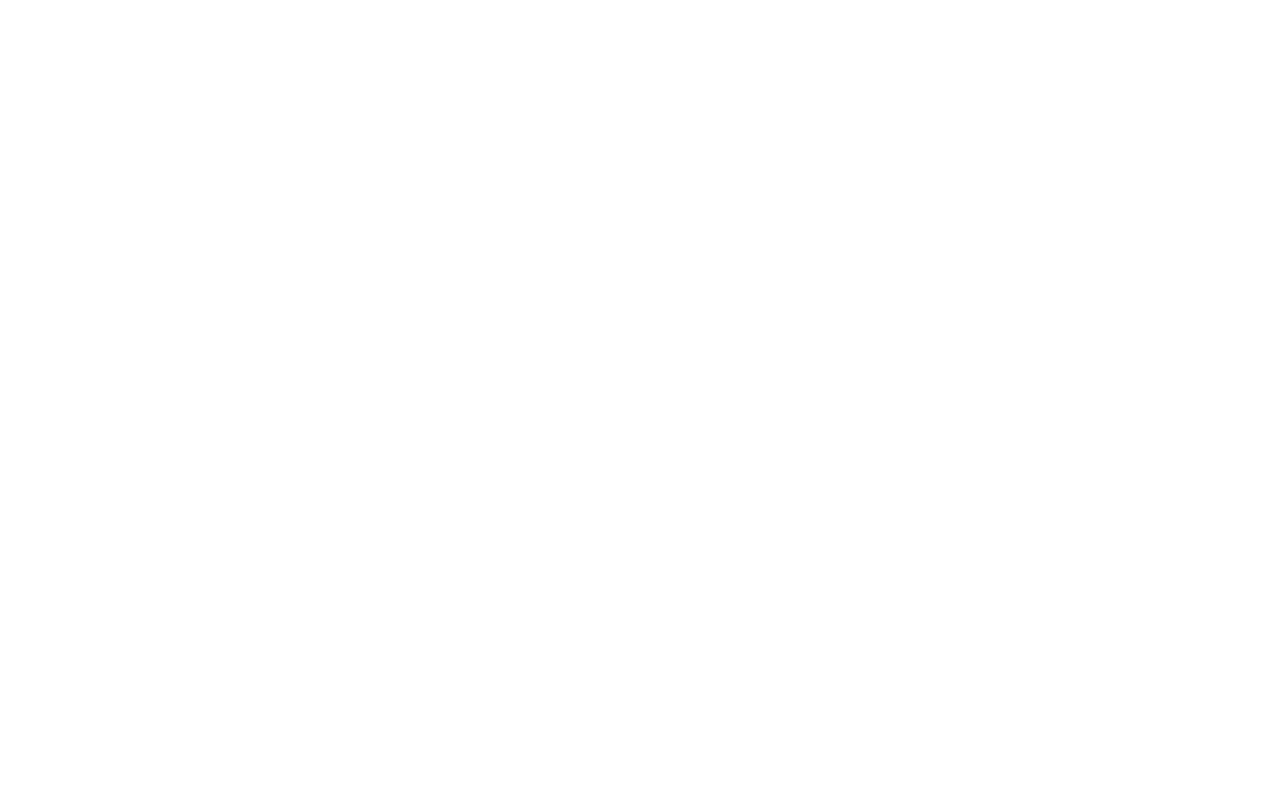
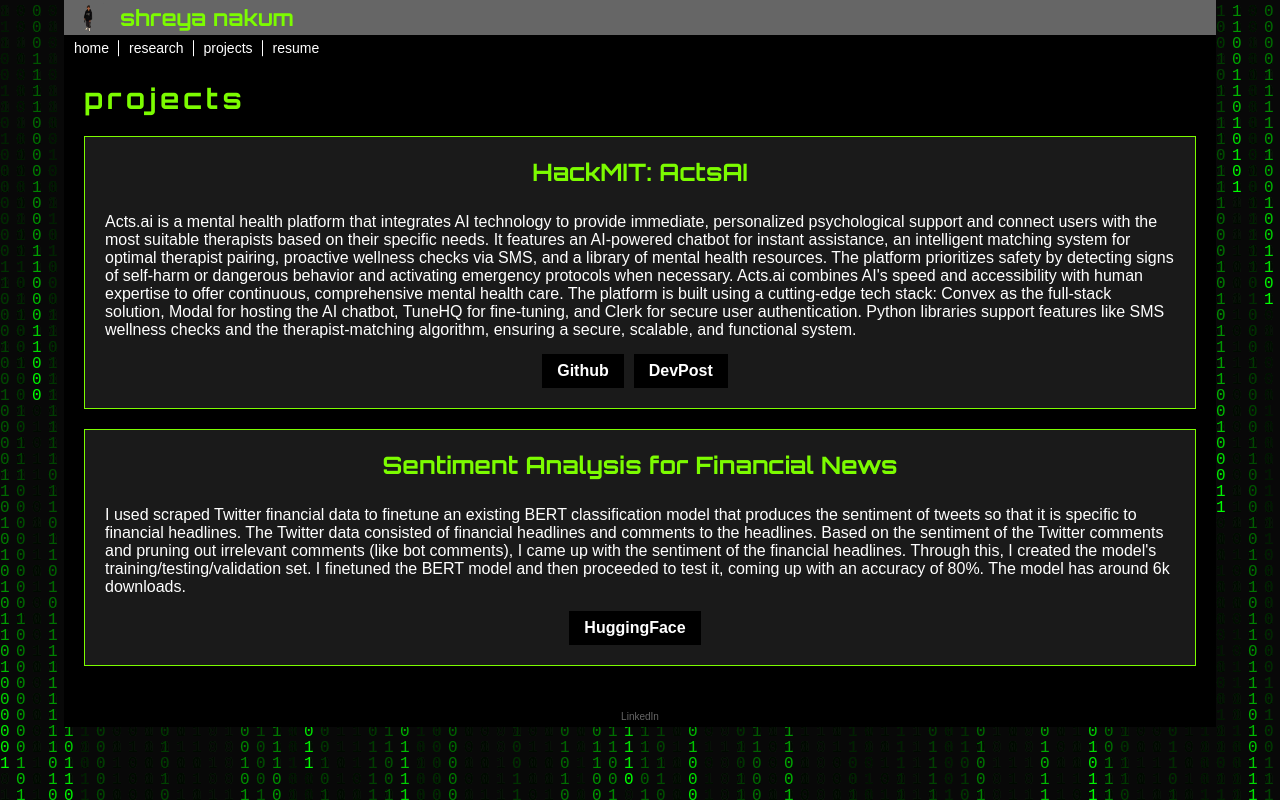
Before and after one commit to sn82978/sn82978.github.io, a React (Vite) app in the folder personal-site/: page /projects in a window 1280 px wide. Before the commit this address had no page. Built offline with nearby package versions, Linux system fonts and the light colour scheme.

Commit message:
finished website

```diff
--- a/personal-site/src/App.css
+++ b/personal-site/src/App.css
@@ -96,22 +96,22 @@
  transform: translateY(-50%);
  height: 60%;
  width: 1px;
- background-color: #fff; /* Line color */
+ background-color: #fff;
 }
 
 
 .navigation a {
- color: #ffffff; /* Text color */
+ color: #ffffff;
  text-decoration: none;
  font-size: 14px;
- display: block; /* Make the link fill the li */
- transition: background-color 0.3s ease; /* Smooth transition */
+ display: block;
+ transition: background-color 0.3s ease;
 }
 
 
 .navigation a:hover {
- background: linear-gradient(to right, #7cfc00, #32cd32); /* Gradient background */
- color: #000; /* Keep text color black on hover */
+ background: linear-gradient(to right, #7cfc00, #32cd32);
+ color: #000;
 }
 
 
@@ -147,12 +147,12 @@
 
 .shreya-image {
  width: 350px;
- height: auto; /* Maintains aspect ratio */
+ height: auto;
 }
 
 
 .logo {
- width: 30px; /* Adjust the size as needed */
+ width: 30px;
  height: 30px;
  margin-right: 1rem;
 }
@@ -172,7 +172,6 @@
  font-size: 10px;
 }
 
-
 .typewriter {
  display: inline-block;
  overflow: hidden;
@@ -183,18 +182,15 @@
  animation: blink-caret .75s step-end infinite;
 }
 
-
 @keyframes blink-caret {
  from, to { border-color: transparent }
  50% { border-color: #7cfc00; }
 }
 
-
 .research-content {
  padding: 20px;
  background-color: #000000;
 }
-
 
 .research-title {
  color: #7cfc00;
@@ -203,15 +199,11 @@
  text-transform: uppercase;
 }
 
-
 .project-links-container {
  display: flex;
  justify-content: center;
  width: 100%;
 }
-
-
-
 
 .project {
  width: 100%;
@@ -224,11 +216,6 @@
  flex-direction: column;
  align-items: center;
 }
-
-
-
-
-
 
 .project-title {
  color: #7cfc00;
--- /dev/null
+++ b/personal-site/src/Projects.jsx
@@ -0,0 +1,90 @@
+import React, { useEffect, useState } from 'react';
+import './App.css';
+import Header from './components/Header';
+import Navigation from './components/Navigation';
+import Footer from './components/Footer';
+import MatrixBackground from './components/MatrixBackground';
+
+
+function ProjectsContent() {
+ const [text, setText] = useState('');
+ const fullText = 'projects';
+
+
+ useEffect(() => {
+   let index = 0;
+   const timer = setInterval(() => {
+     if (index < fullText.length) {
+       setText(fullText.slice(0, index + 1));
+       index++;
+     } else {
+       clearInterval(timer);
+     }
+   }, 100); // Adjust typing speed here
+
+
+   return () => clearInterval(timer);
+ }, []);
+
+
+ return (
+   <div className="research-content">
+     <h1 className="typewriter">{text}</h1>
+     <p></p>
+     <div className="project-container">
+        {/* <div className="project">
+         <h3 className="project-title">Aristocrat Model</h3>
+         <p className="project-description">
+           [description incoming]
+         </p>
+         <a href="https://github.com/sn82978/Aristocrat-Model" className="project-link">GitHub</a>
+       </div> */}
+        <div className="project">
+         <h3 className="project-title">HackMIT: ActsAI</h3>
+         <p className="project-description">
+           Acts.ai is a mental health platform that integrates AI technology to provide immediate, personalized psychological support and connect users
+           with the most suitable therapists based on their specific needs. It features an AI-powered chatbot for instant assistance, an intelligent matching
+           system for optimal therapist pairing, proactive wellness checks via SMS, and a library of mental health resources. The platform prioritizes safety
+           by detecting signs of self-harm or dangerous behavior and activating emergency protocols when necessary. Acts.ai combines AI's speed and
+           accessibility with human expertise to offer continuous, comprehensive mental health care.
+           The platform is built using a cutting-edge tech stack: Convex as the full-stack solution, Modal for hosting the AI chatbot,
+           TuneHQ for fine-tuning, and Clerk for secure user authentication. Python libraries support features like SMS wellness checks and the
+           therapist-matching algorithm, ensuring a secure, scalable, and functional system.
+         </p>
+         <div className="project-links-container">
+           <a href="https://github.com/PatelPurav05/ActsAI" className="project-link">Github</a>
+           <a href="https://ballot.hackmit.org/project/cbspo-ztize-qaxbl-xmhub" className="project-link">DevPost</a>
+         </div>
+       </div>
+       <div className="project">
+         <h3 className="project-title">Sentiment Analysis for Financial News</h3>
+         <p className="project-description">
+           I used scraped Twitter financial data to finetune an existing BERT classification model that produces the sentiment of tweets so that it is
+           specific to financial headlines. The Twitter data consisted of financial headlines and comments to the headlines. Based on the sentiment of the
+           Twitter comments and pruning out irrelevant comments (like bot comments), I came up with the sentiment of the financial headlines.
+           Through this, I created the model's training/testing/validation set. I finetuned the BERT model and then proceeded to test it, coming up with an
+           accuracy of 80%. The model has around 6k downloads.
+         </p>
+         <a href="https://huggingface.co/snoneeightfive/final-luna-sentiment-analysis" className="project-link">HuggingFace</a>
+       </div>
+     </div>
+   </div>
+ );
+}
+
+function Projects() {
+  return (
+    <>
+      <MatrixBackground />
+      <div className="app">
+        <Header />
+        <Navigation />
+        <ProjectsContent />
+        <Footer />
+      </div>
+    </>
+  );
+}
+
+
+export default Projects;
--- a/personal-site/src/components/MainContent.jsx
+++ b/personal-site/src/components/MainContent.jsx
@@ -36,7 +36,11 @@
          <p>I am passionate about multidisciplinary research, especially how AI tools can be used in fields such as biology or physics.
            My research interests consist of computational astrophysics, computational biology, compilers, and machine learning.
          </p>
-         <p>I also love 80's rock, so let me know if you want music recommendations!</p>
+         <p>I have a lot of experience with machine learning and creating models. In the past, I have pruned datasets and finetuned existing models to
+          create custom models for whatever issue I'm facing. At the moment, I am creating a Computer Vision model from scratch using the Haar-Cascade algorithm
+          to detect very small <i>drosophila melanogaster</i> eggs, expediating the current manual process of egg-counting in research labs.
+         </p>
+         <p>I also love 80's rock and cryptography, so let me know if you want music recommendations encoded as Aristocratic ciphers!</p>
        </section>
      </div>
    </main>
--- a/personal-site/src/components/Navigation.jsx
+++ b/personal-site/src/components/Navigation.jsx
@@ -8,6 +8,7 @@
      <ul>
        <li><Link to="/">home</Link></li>
        <li><Link to="/research">research</Link></li>
+       <li><Link to="/projects">projects</Link></li>
        <li><a href="https://drive.google.com/file/d/1W9kQ_K1j7ohh0oqIMQr7FD-4rNuXWpLs/view?usp=drive_link" target="_blank" rel="noopener noreferrer">resume</a></li>
      </ul>
    </nav>
--- a/personal-site/src/main.jsx
+++ b/personal-site/src/main.jsx
@@ -4,6 +4,7 @@
 import App from './App.jsx'
 import { BrowserRouter as Router, Route, Routes } from 'react-router-dom'
 import Research from './Research'
+import Projects from './Projects'
 
 
 createRoot(document.getElementById('root')).render(
@@ -12,6 +13,7 @@
      <Routes>
        <Route path="/" element={<App />} />
        <Route path="/research" element={<Research />} />
+       <Route path="/projects" element={<Projects />} />
      </Routes>
    </Router>
  </StrictMode>
```
